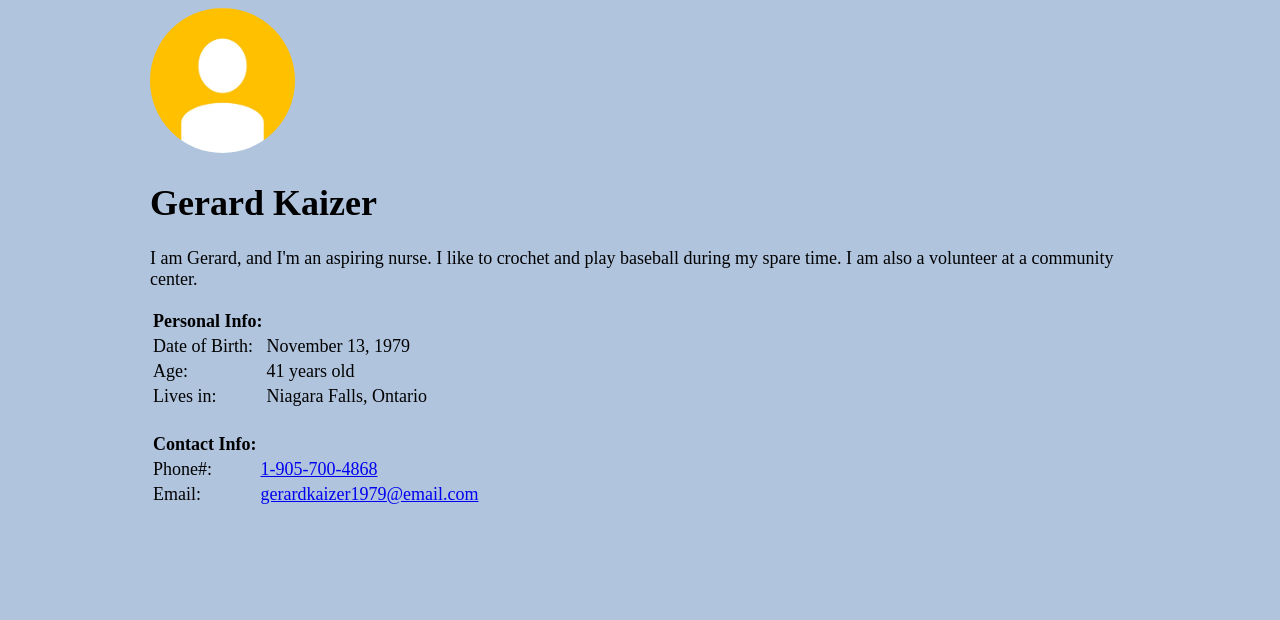
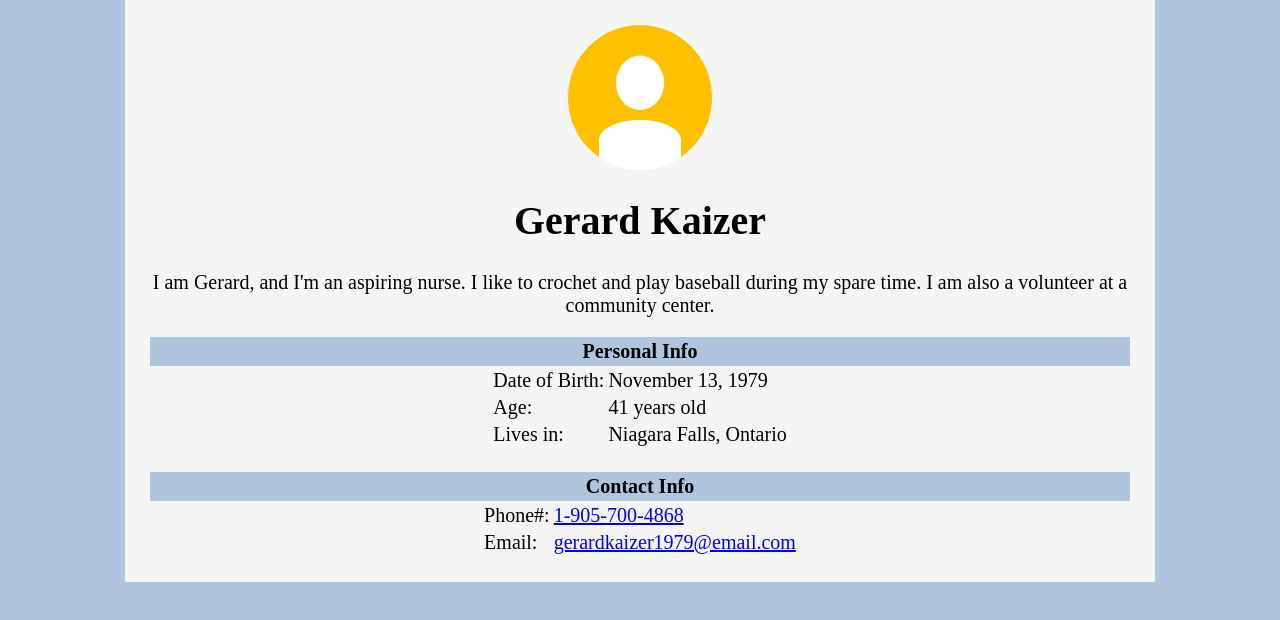
Before and after one commit to nigeldiaz/thisprofiledoesnotexist, a plain HTML site: page index.html in a window 1280 px wide. Drawn offline with Linux system fonts and the light colour scheme.

Commit message:
Updated index.html

```diff
--- a/assets/css/profilemobilestyles.css
+++ b/assets/css/profilemobilestyles.css
@@ -1,13 +1,37 @@
-.allPage {
+#allPage {
   width: 930px;
   margin-right: auto;
   margin-left: auto;
   font-size: 45px;
   padding: 50px;
+  background-color: whitesmoke;
+}
+
+#name, #description {
+  text-align: center;
+}
+
+.section {
+  font-weight: bold;
+  padding: 3px;
   background-color: lightsteelblue;
+  text-align: center;
+}
+
+body {
+  background-color: lightsteelblue;
+  margin: 0px;
 }
 
 img {
+  display: block;
+  margin-left: auto;
+  margin-right: auto;
   border-radius: 50%;
   height: 300px;
 }
+
+table {
+  margin-left: auto;
+  margin-right: auto;
+}
--- a/assets/css/profilestyles.css
+++ b/assets/css/profilestyles.css
@@ -1,12 +1,38 @@
-.allPage {
+#allPage {
   width: 980px;
+  position: relative;
   margin-right: auto;
   margin-left: auto;
-  font-size: large;
+  font-size: 20px;
+  padding: 25px;
+  background-color: whitesmoke;
+}
+
+#name, #description {
+  text-align: center;
+}
+
+.section {
+  font-weight: bold;
+  padding: 3px;
   background-color: lightsteelblue;
+  text-align: center;
+}
+
+body {
+  background-color: lightsteelblue;
+  margin: 0px;
 }
 
 img {
+  display: block;
+  margin-left: auto;
+  margin-right: auto;
   border-radius: 50%;
   height: 145px;
 }
+
+table {
+  margin-left: auto;
+  margin-right: auto;
+}
--- a/index.html
+++ b/index.html
@@ -15,12 +15,13 @@
         <link media="only screen and (max-width:1024px)" href="assets/css/profilemobilestyles.css" rel="stylesheet" type="text/css">
         <link media="print" href="assets/css/profilestyles.css" rel="stylesheet" type="text/css">
     </head>
-    <body class="allPage">
+    <body>
+        <div id="allPage">
             <img id="profilePic" src="assets/img/profilepic03.jpg" alt="generated profile pic" />
             <h1 id="name"></h1>
             <p id="description"></p>
+            <div class="section">Personal Info </div>
             <table>
-            <th>Personal Info: </th>
                 <tr>
                     <td>Date of Birth: </td>
                     <td id="dateOfBirth"></td>
@@ -35,8 +36,8 @@
                 </tr>
             </table>
             <br/>
+            <div class="section">Contact Info </div>
             <table>
-            <th>Contact Info: </th>
                 <tr>
                     <td>Phone#: </td>
                     <td>
@@ -54,7 +55,7 @@
                     </td>
                 </tr>
             </table>
-
+        </div>
     </body>
     <script src="assets/js/profilegenerator.js"></script>
 </html>
```
Lines whose indentation alone changed are shown as unchanged.
